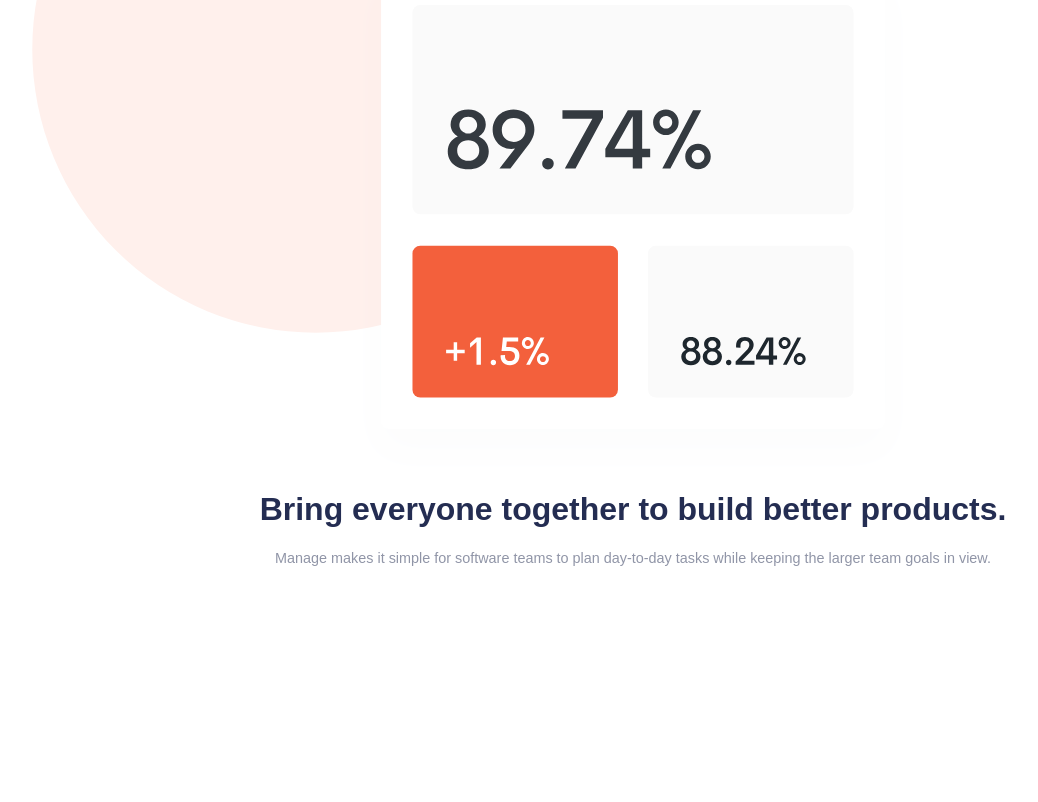
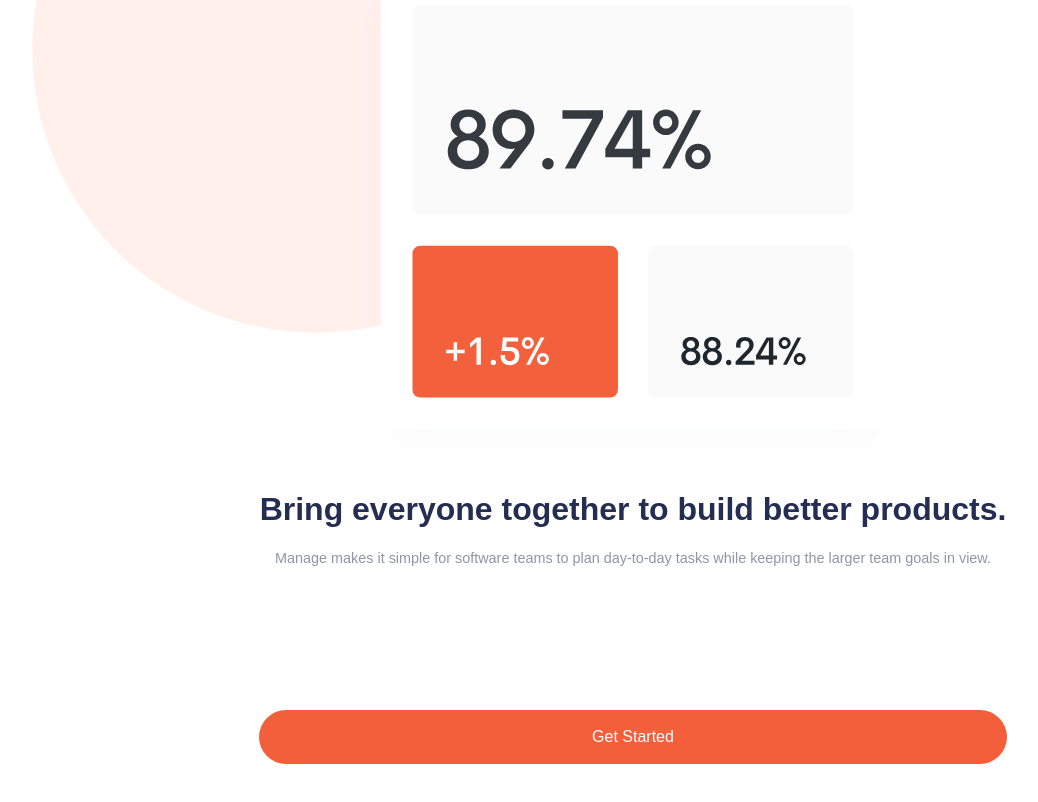
Before and after one commit to Gabe0214/modern-landing-page, a React (Create React App) app: page / in a window 1280 px wide. Shown: the part 630-1432 px from the top of the page, without its empty margins (7-1045 px from the left). Before the commit the page ends 1203 px from the top, so only its background shows below. Built offline with nearby package versions, Linux system fonts and the light colour scheme; a web font is replaced by a local one.

Commit message:
created a reusable button component. hero-section complete.

```diff
--- a/src/App.scss
+++ b/src/App.scss
@@ -11,3 +11,8 @@ body {
 	line-height: 1.4;
 	font-family: 'Be Vietnam', sans-serif;
 }
+
+a {
+	text-decoration: none;
+	color: #fff;
+}
--- /dev/null
+++ b/src/components/Button/PrimaryButton.js
@@ -0,0 +1,9 @@
+import React from 'react';
+
+export const PrimaryButton = ({ placeholder }) => {
+	return (
+		<div className='btn-container'>
+			<a href='#'>{placeholder}</a>
+		</div>
+	);
+};
--- a/src/components/HeroSection/HeroSection.scss
+++ b/src/components/HeroSection/HeroSection.scss
@@ -4,6 +4,7 @@
 	display: flex;
 	flex-direction: column;
 	padding: 0 16px;
+	margin-bottom: 3%;
 
 	.metric-img-container {
 		display: flex;
@@ -28,5 +29,17 @@
 			font-size: 0.9rem;
 			margin: 1% auto 0 auto;
 		}
+
+		.btn-container {
+			margin: 11% auto 0 auto;
+			width: 60%;
+
+			a {
+				background-color: $bright-red;
+				padding: 1rem 3rem;
+				border-radius: 30px;
+				display: block;
+			}
+		}
 	}
 }
--- a/src/components/HeroSection/Herosection.js
+++ b/src/components/HeroSection/Herosection.js
@@ -1,6 +1,7 @@
 import React from 'react';
 import { SectionLayout } from '../SectionLayout/SectionLayout';
 import metric from '../../images/illustration-intro.svg';
+import { PrimaryButton } from '../Button/PrimaryButton';
 import './HeroSection.scss';
 
 export const Herosection = () => {
@@ -12,6 +13,7 @@ export const Herosection = () => {
 					Manage makes it simple for software teams to plan day-to-day tasks while keeping the larger team goals in
 					view.
 				</span>
+				<PrimaryButton placeholder={'Get Started'} />
 			</React.Fragment>
 		);
 	};
```
